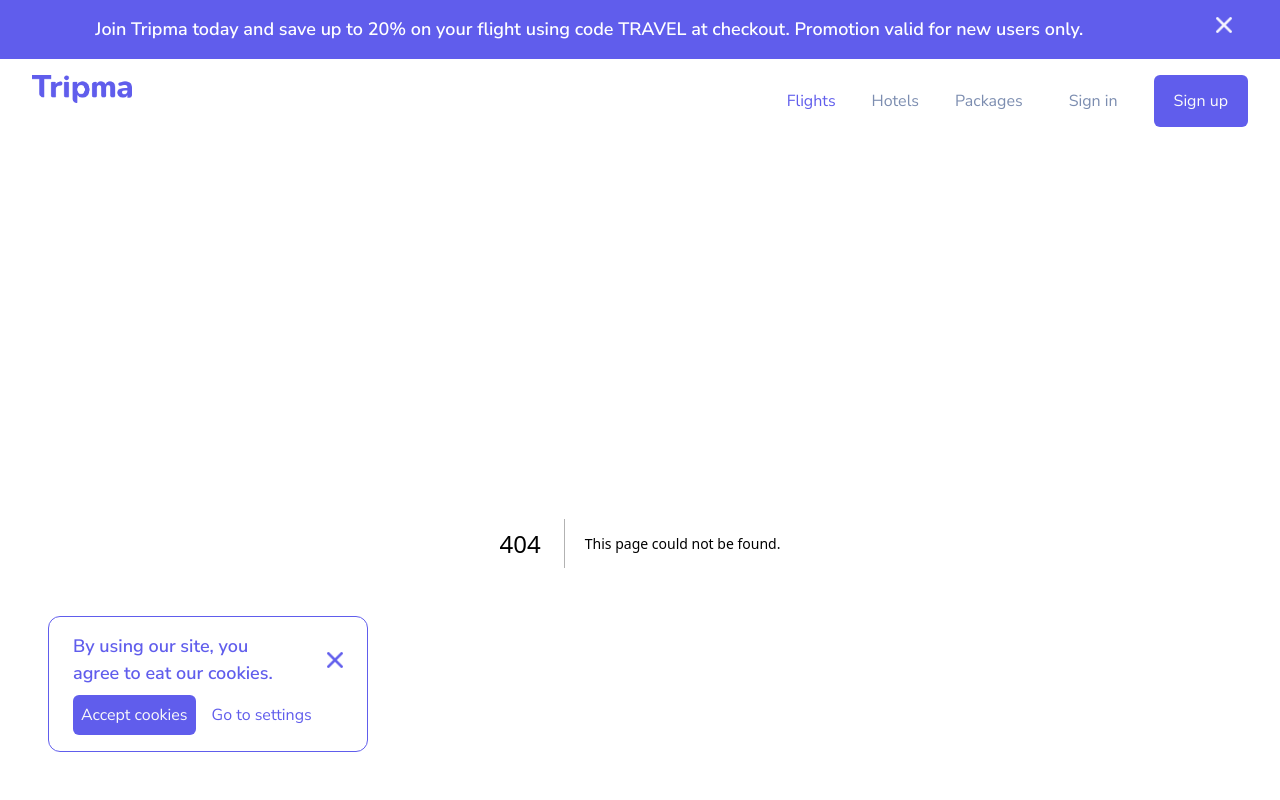
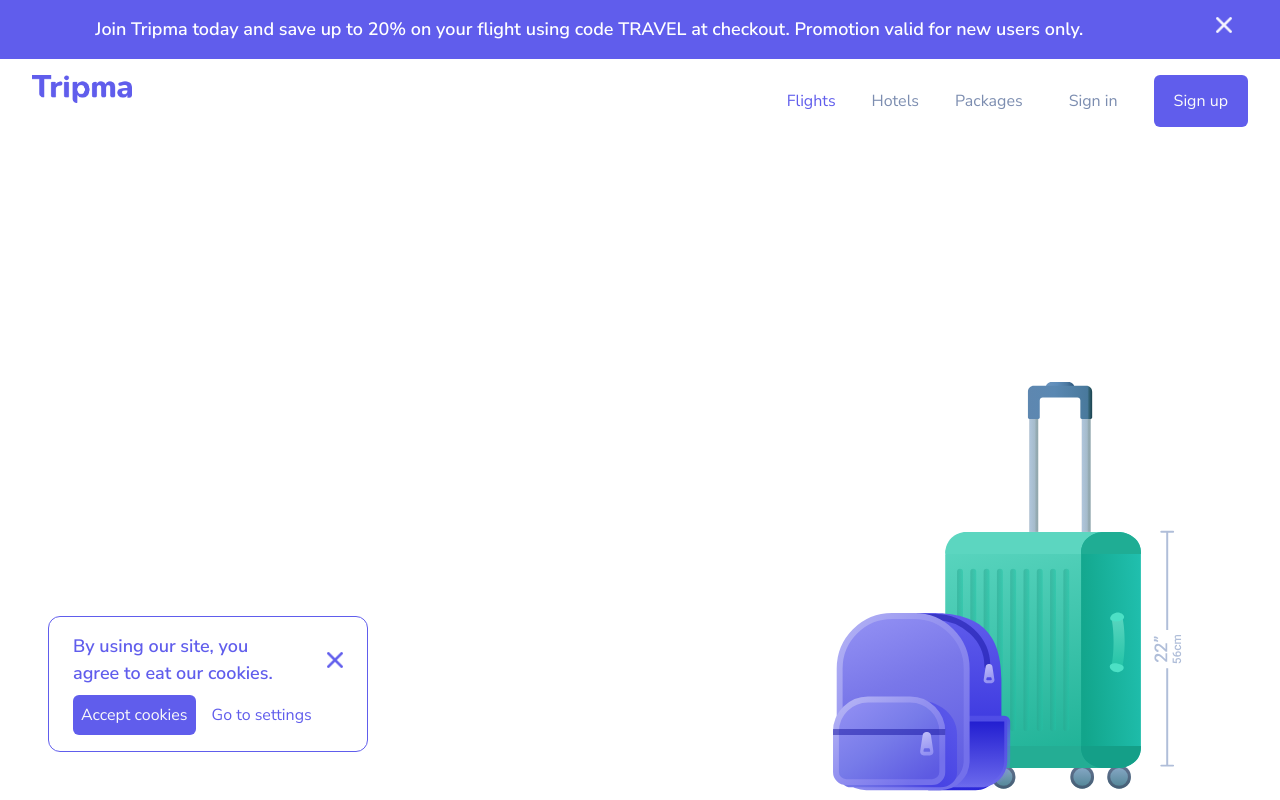
Before and after one commit to hadyawny/tripma, a Next.js app: page /passenger in a window 1280 px wide. Before the commit this address had no page. Shown: the top 800 px of the page. Built offline with nearby package versions, Linux system fonts and the light colour scheme.

Commit message:
added context api and passenger page

```diff
--- a/app/components/hero/searchBar.jsx
+++ b/app/components/hero/searchBar.jsx
@@ -1,5 +1,4 @@
 "use client";
-import Form from "next/form";
 
 import DropDownMenu from "../dropDownMenu";
 import TripDatePicker from "./tripDatePicker";
--- a/app/components/navigationButton.jsx
+++ b/app/components/navigationButton.jsx
@@ -2,11 +2,13 @@
 import { useRouter } from 'next/navigation'
 import React from 'react'
 
-export default function NavigationButton({text,color,bgColor,borderColor,destination,data}) {
+export default function NavigationButton({text,color,bgColor,borderColor,destination,func}) {
     const router = useRouter();
 
     const handleClick = () => {
-        router.push(destination, { state: data });
+
+        router.push(destination);
+        func();
     }
 
   return (
--- /dev/null
+++ b/app/components/passenger/totalPricePassenger.jsx
@@ -0,0 +1,7 @@
+import React from 'react'
+
+export default function TotalPricePassenger({selectedDepartingFlight,selectedReturningFlight}) {
+  return (<></>
+
+  )
+}
--- a/app/components/search/totalPrice.jsx
+++ b/app/components/search/totalPrice.jsx
@@ -1,12 +1,21 @@
 import React from "react";
 import SelectedFlights from "./selectedFlights";
 import NavigationButton from "../navigationButton";
+import { useGlobalContext } from "@/app/context/store";
 
 export default function TotalPrice({
   selectedDepartingFlight,
   selectedReturningFlight,
   isRoundTrip,
 }) {
+
+  const { setSelectedDepartingFlight, setSelectedReturningFlight } = useGlobalContext();
+  const handleNavigation = () => {
+    setSelectedDepartingFlight(selectedDepartingFlight);
+    setSelectedReturningFlight(selectedReturningFlight);
+  };
+
+
   return (
     <div className="flex flex-col items-end">
       <SelectedFlights
@@ -15,9 +24,9 @@ export default function TotalPrice({
       />
 
       {isRoundTrip && !selectedReturningFlight ? (
-        <NavigationButton text={"Save and close"} color={"text-purpleBlue"} bgColor={""} borderColor={"border-purpleBlue"} destination={"/"} />
+        <NavigationButton text={"Save and close"} color={"text-purpleBlue"} bgColor={""} borderColor={"border-purpleBlue"} destination={"/"} onClick={handleNavigation}/>
       ) : (
-        <NavigationButton text={"Passenger Information"} color={"text-grey-100"} bgColor={"bg-purpleBlue"} borderColor={"border-purpleBlue"} destination={"/passenger"} data={{selectedDepartingFlight,selectedReturningFlight}} />
+        <NavigationButton text={"Passenger Information"} color={"text-grey-100"} bgColor={"bg-purpleBlue"} borderColor={"border-purpleBlue"} destination={"/passenger"} func={handleNavigation} />
       )}
     </div>
   );
--- /dev/null
+++ b/app/context/store.jsx
@@ -0,0 +1,38 @@
+'use client'
+
+import { createContext, useContext, useState } from 'react';
+
+const GlobalContext = createContext({
+    selectedDepartingFlight: null,
+    setSelectedDepartingFlight: () => {},
+    selectedReturningFlight: null,
+    setSelectedReturningFlight: () => {},
+    passengerInfo: null,
+    setpassengerInfo: () => {},
+  });
+
+// Context Provider Component
+export const GlobalContextProvider = ({ children }) => {
+    const [selectedDepartingFlight, setSelectedDepartingFlight] = useState(null);
+    const [selectedReturningFlight, setSelectedReturningFlight] = useState(null);
+    const [passengerInfo, setpassengerInfo] = useState(null);
+
+
+    return (
+      <GlobalContext.Provider
+        value={{
+          selectedDepartingFlight,
+          setSelectedDepartingFlight,
+          selectedReturningFlight,
+          setSelectedReturningFlight,
+          passengerInfo,
+          setpassengerInfo,
+        }}
+      >
+        {children}
+      </GlobalContext.Provider>
+    );
+  };
+
+  // Custom hook to use the GlobalContext
+  export const useGlobalContext = () => useContext(GlobalContext);
--- a/app/layout.js
+++ b/app/layout.js
@@ -4,6 +4,7 @@ import NavBar from "./components/navBar/navBar";
 import Footer from "./components/footer/footer";
 import CookiesPopUp from "./components/cookiesPopUp";
 import HomeNotification from "./components/homeNotification";
+import { GlobalContextProvider } from "./context/store";
 
 
 export const metadata = {
@@ -16,11 +17,13 @@ export default function RootLayout({ children }) {
     <html lang="en">
       <body
       >
+        <GlobalContextProvider>
         <HomeNotification/>
         <NavBar />
         {children}
         <CookiesPopUp/>
         <Footer/>
+        </GlobalContextProvider>
       </body>
     </html>
   );
--- /dev/null
+++ b/app/passenger/page.jsx
@@ -0,0 +1,39 @@
+"use client";
+import React from "react";
+import { useGlobalContext } from "../context/store";
+import TotalPricePassenger from "../components/passenger/totalPricePassenger";
+import NavigationButton from "../components/navigationButton";
+import SelectedFlights from "../components/search/selectedFlights";
+import Image from "next/image";
+
+export default function PassengerPage() {
+  const { selectedDepartingFlight, selectedReturningFlight } =
+    useGlobalContext();
+
+  return (
+    <div className="flex mx-24 my-14">
+      <div className="w-3/5 "></div>
+      <div className="w-2/5">
+
+        <div className="flex flex-col items-end">
+          {selectedDepartingFlight && (
+            <SelectedFlights
+              departingFlightInfo={selectedDepartingFlight}
+              returningFlightInfo={selectedReturningFlight}
+            />
+          )}
+          {selectedDepartingFlight && (
+            <NavigationButton
+              text={"Select Seats"}
+              color={"text-grey-100"}
+              bgColor={"bg-purpleBlue"}
+              borderColor={"border-purpleBlue"}
+              destination={"/seats"}
+            />
+          )}
+          <Image src="/passengersbags.svg" alt="picture of passenger bag" width={382} height={525} className="mt-44"/>
+        </div>
+      </div>
+    </div>
+  );
+}
```
Also changed, not shown: public/passengersbags.svg (added).
